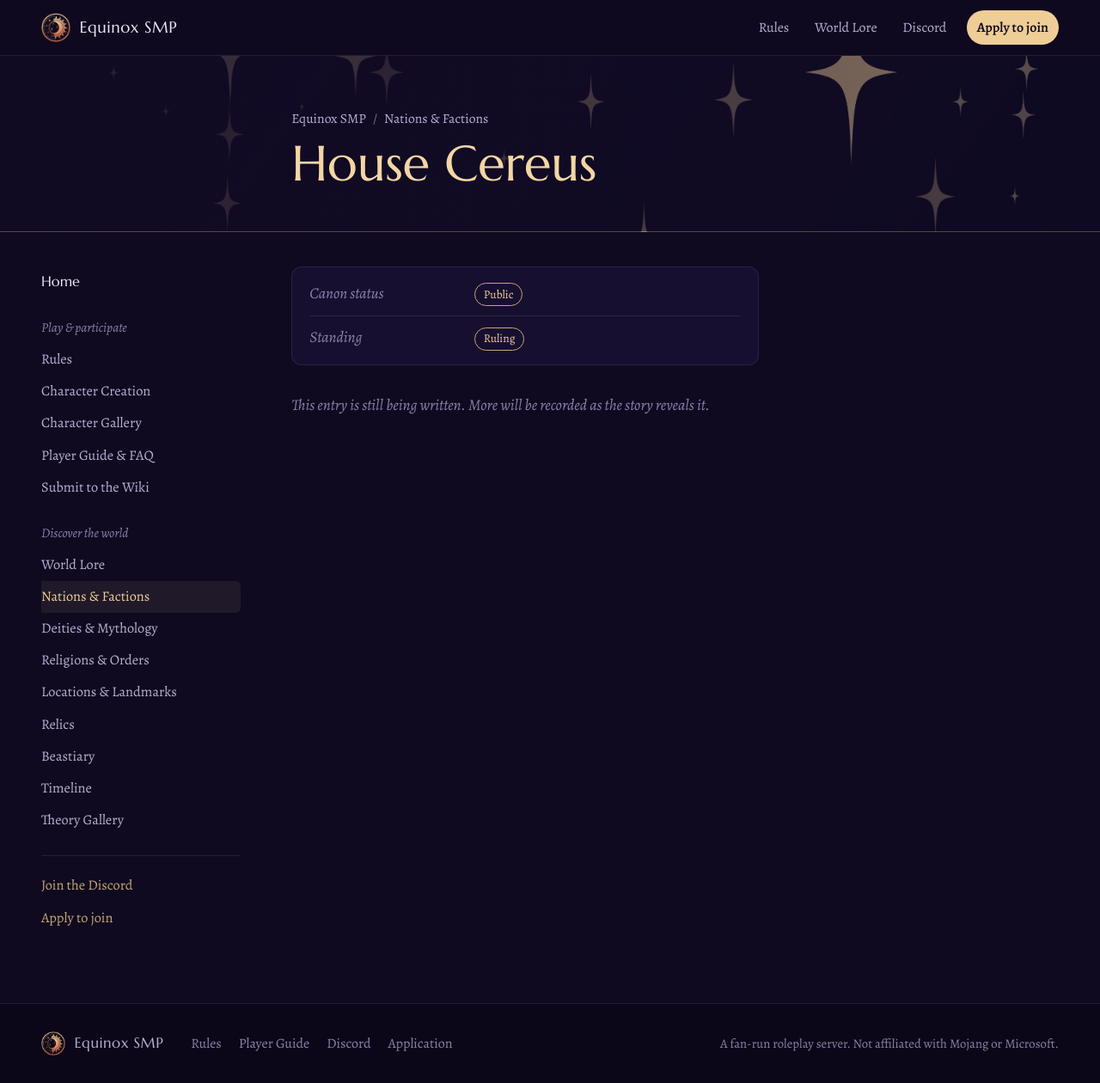
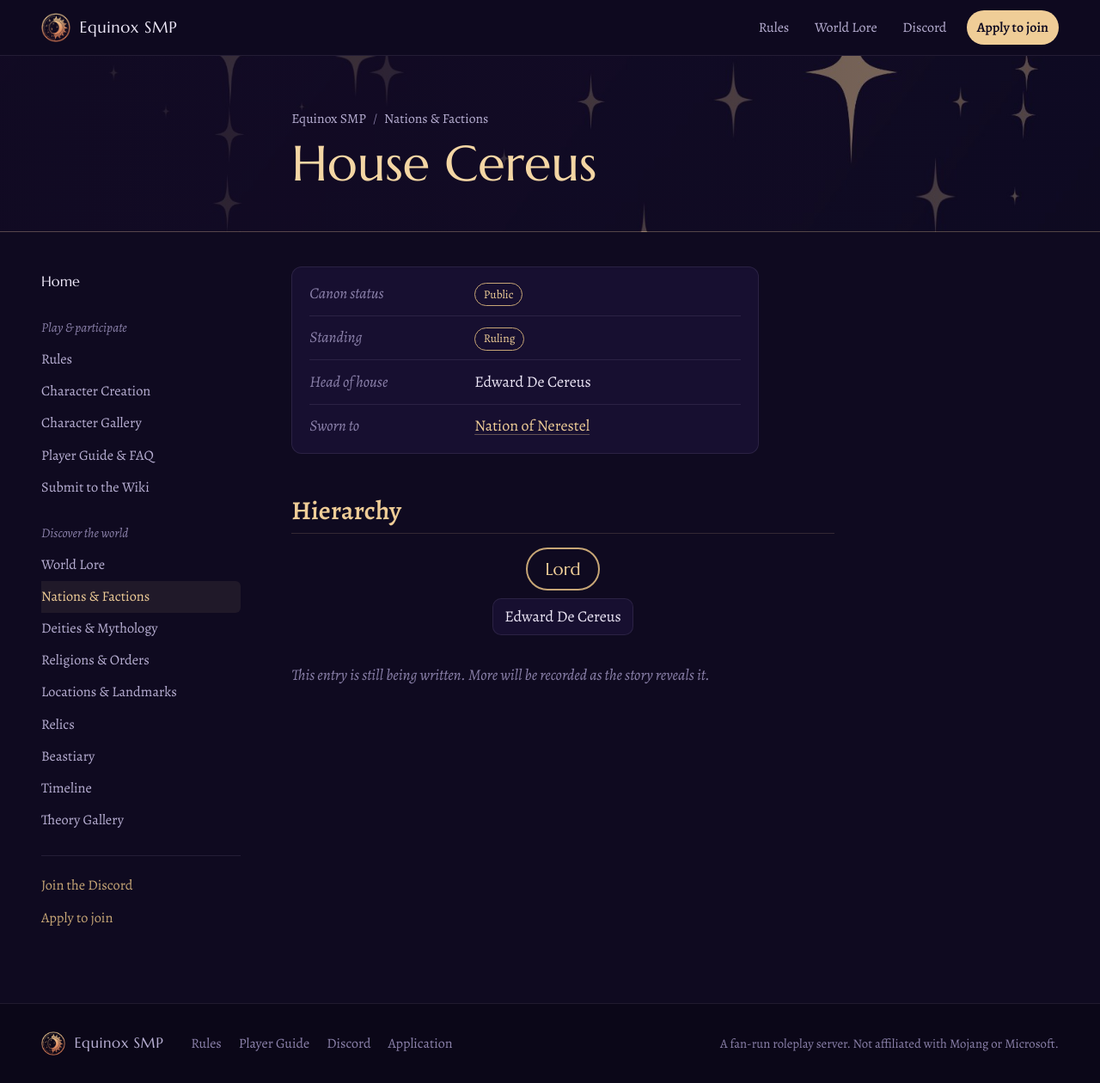
Before and after one commit to smpequinox/smpequinox.github.io, a Jekyll site: the page built from _lore/house-cereus.md, in a window 1280 px wide and 1260 px high. Shown: the whole window at 86% size. Built offline with Jekyll 4.4.1, drawn with Linux system fonts in a browser that asks for light colours.

Commit message:
Put House Cereus, House Versase and Hybrigge under the Nation of Nerestel
- House Cereus: sworn to Nerestel; Lord Edward De Cereus is head of house
- House Versase: sworn to Nerestel (still leads Hybrigge)
- Hybrigge: a City controlled by the Nation of Nerestel

Co-Authored-By: Claude Opus 5.5 <noreply@anthropic.com>
Claude-Session: https://claude.ai/code/session_012pD2useRZpTrTfTm1Gthrx

```diff
--- a/_lore/house-cereus.md
+++ b/_lore/house-cereus.md
@@ -6,4 +6,10 @@ direction: Central
 map_x: 45.8
 map_y: 29.6
 status: Public
+facts:
+  Head of house: "Edward De Cereus"
+  Sworn to: "Nation of Nerestel"
+ranks:
+  - rank: "Lord"
+    holders: "Edward De Cereus"
 ---
```
Also changed, not shown: _lore/house-versase.md (+1 -0 lines), _lore/hybrigge.md (+3 -0 lines).
